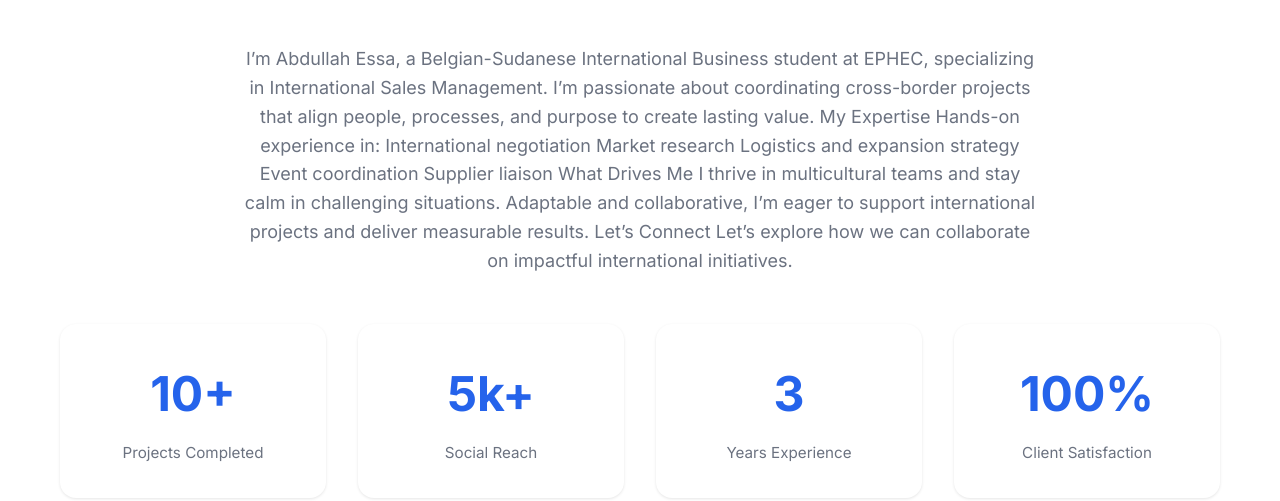
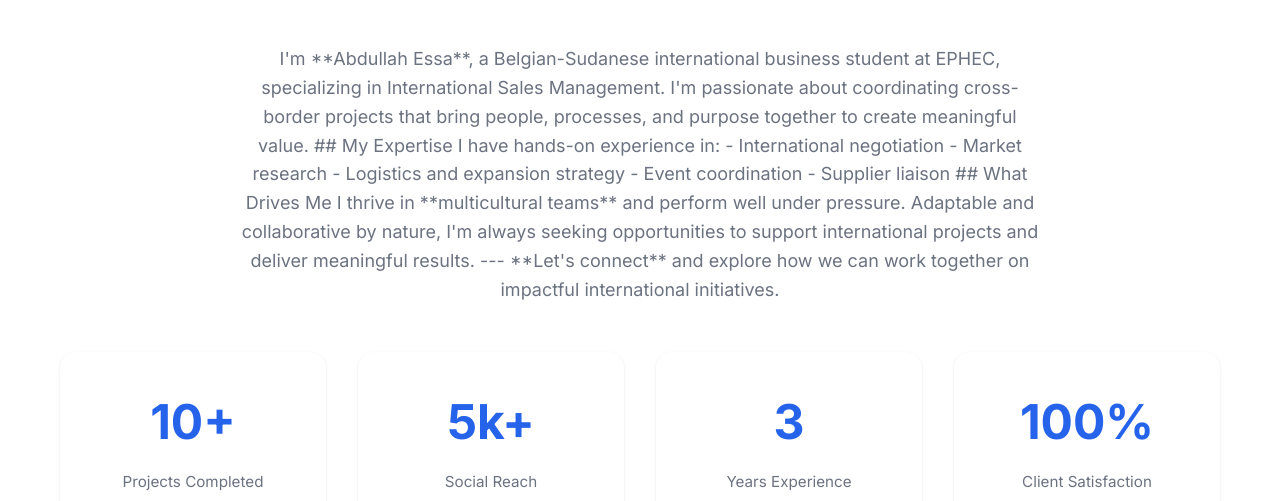
Before and after one commit to Abdullah-Essa-A/Communication-skills-porfolio, a plain HTML site: page index.html in a window 1280 px wide. Shown: the part 719-1220 px from the top of the page. Drawn offline with Linux system fonts and the light colour scheme.

Commit message:
Revise 'About Me' section for clarity and emphasis
Updated the 'About Me' section to enhance clarity and formatting.

```diff
--- a/index.html
+++ b/index.html
@@ -502,28 +502,26 @@
       <div class="wrap">
         <h2>About Me</h2>
         <p style="max-width: 800px; margin: 0 auto; text-align: center; font-size: 1.125rem; color: var(--text-light);">
-          I’m Abdullah Essa, a Belgian-Sudanese International Business student at EPHEC, specializing in International Sales Management. I’m passionate about coordinating cross-border projects that align people, processes, and purpose to create lasting value.
+          I'm **Abdullah Essa**, a Belgian-Sudanese international business student at EPHEC, specializing in International Sales Management. I'm passionate about coordinating cross-border projects that bring people, processes, and purpose together to create meaningful value.
 
-My Expertise
-Hands-on experience in:
+## My Expertise
 
-International negotiation
+I have hands-on experience in:
+- International negotiation
+- Market research
+- Logistics and expansion strategy
+- Event coordination
+- Supplier liaison
 
-Market research
+## What Drives Me
 
-Logistics and expansion strategy
+I thrive in **multicultural teams** and perform well under pressure. Adaptable and collaborative by nature, I'm always seeking opportunities to support international projects and deliver meaningful results.
 
-Event coordination
+---
 
-Supplier liaison
+**Let's connect** and explore how we can work together on impactful international initiatives. </p>
 
-What Drives Me
-I thrive in multicultural teams and stay calm in challenging situations. Adaptable and collaborative, I’m eager to support international projects and deliver measurable results.
 
-Let’s Connect
-Let’s explore how we can collaborate on impactful international initiatives.
-
-        </p>
 
         <div class="stats">
           <div class="stat-card">
```
